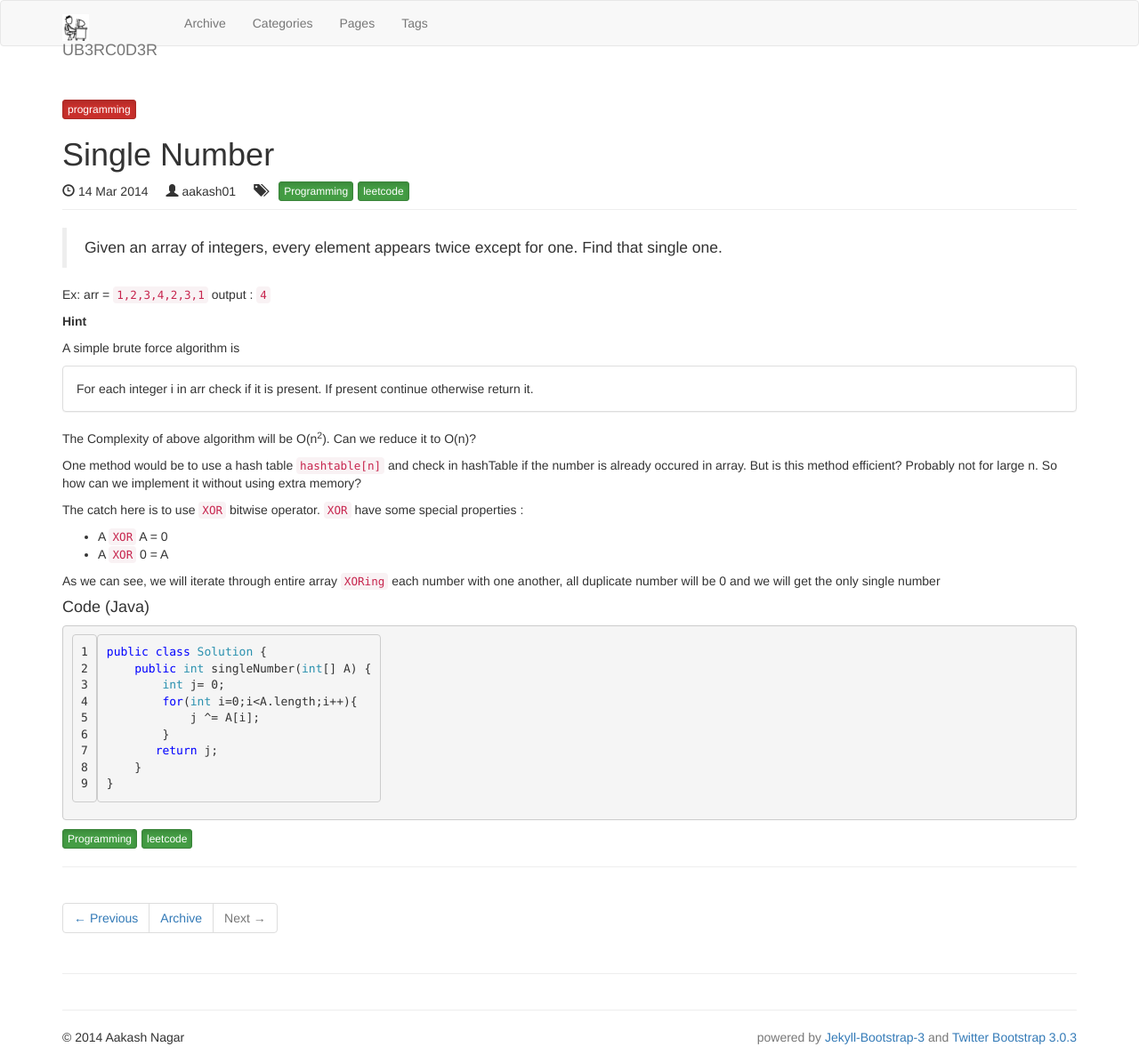
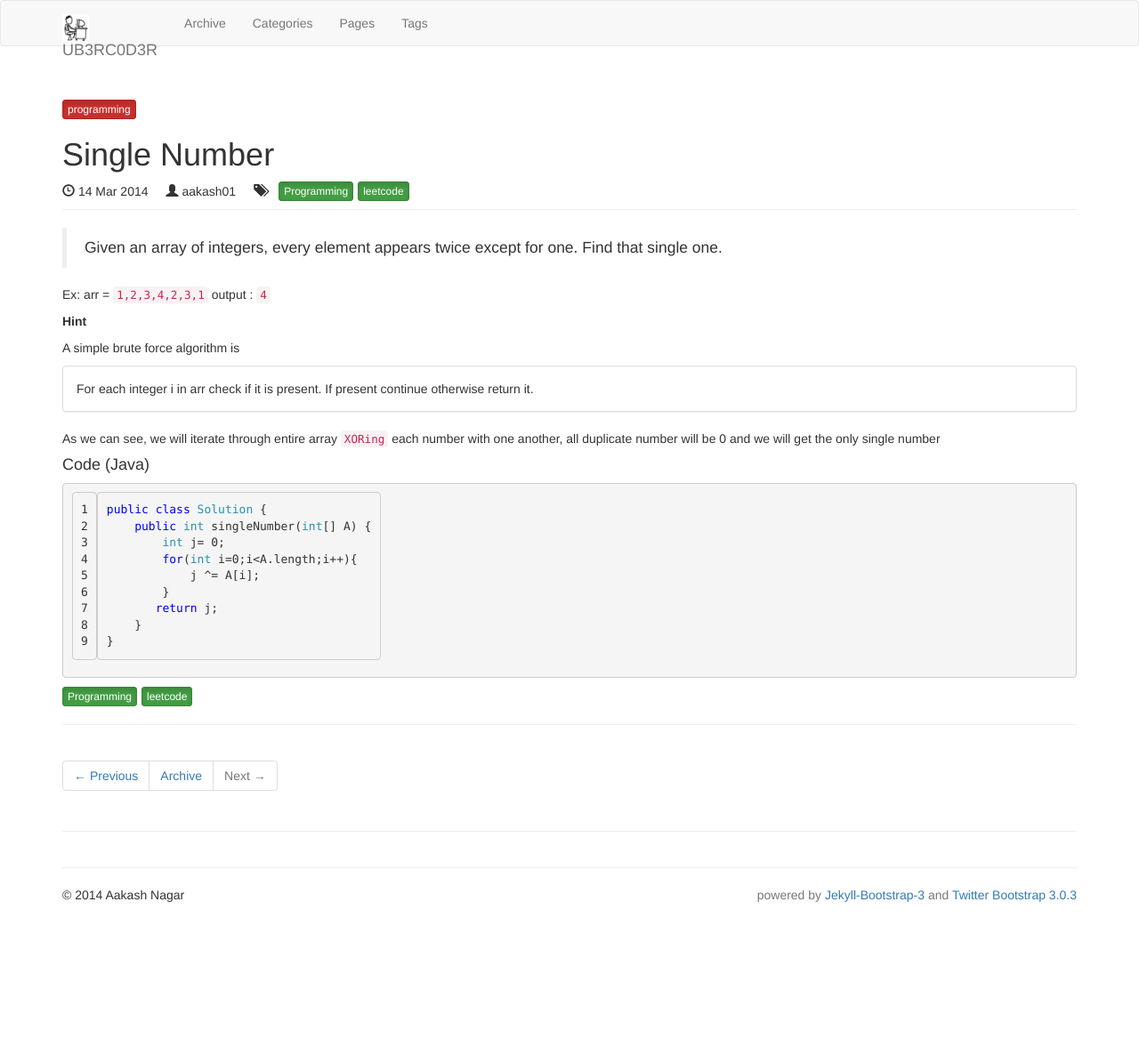
Before and after one commit to aakash01/aakash01.github.io, a Jekyll site: the page built from _posts/2014-03-14-single-number.md, in a window 1280 px wide. Shown: the whole page at 89% size. Built offline with Jekyll 4.4.1, drawn with Linux system fonts in a browser that asks for light colours; nearby versions of some CDN libraries; library files that are not in the unit come from our copies; after the commit the page ends 1026 px from its top, so only the background shows below that.

Commit message:
New post : Single Number

```diff
--- a/_posts/2014-03-14-single-number.md
+++ b/_posts/2014-03-14-single-number.md
@@ -22,14 +22,7 @@ Ex:
     For each integer i in arr check if it is present. If present continue otherwise return it.
   </div>
 </div>
-The Complexity of above algorithm will be O(n<sup>2</sup>). Can we reduce it to O(n)?
 
-One method would be to use a hash table `hashtable[n]` and check in hashTable if the number is already occured in array. But is this method efficient? Probably not for large n. So how can we implement it without using extra memory?
-
-The catch here is to use `XOR` bitwise operator.
-`XOR` have some special properties :
-+ A `XOR` A = 0
-+ A `XOR` 0 = A
 
 As we can see,  we will iterate through entire array `XORing` each number with one another, all duplicate number will be 0 and we will get the only single number
 
```
